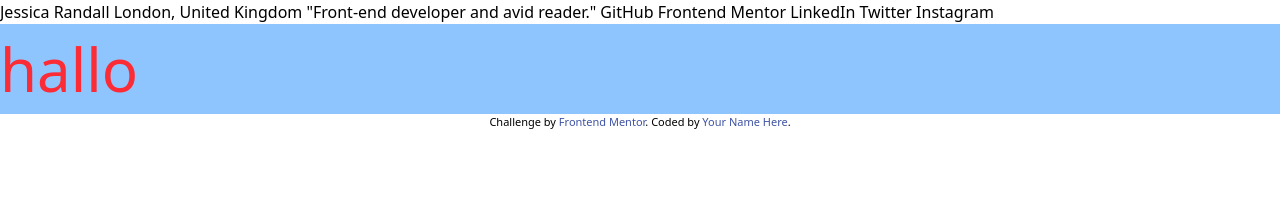
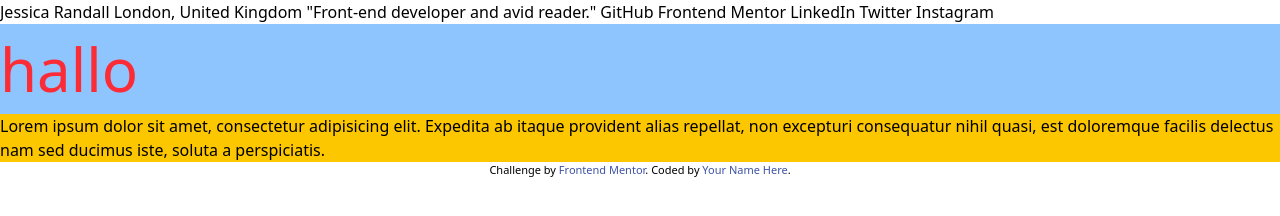
Before and after one commit to syarifasyh1736/social-links-profile, a website: page index.html in a window 1280 px wide. Drawn offline with Linux system fonts and the light colour scheme.

Commit message:
second commit

```diff
--- a/index.html
+++ b/index.html
@@ -23,6 +23,9 @@
   <body>
     Jessica Randall London, United Kingdom "Front-end developer and avid reader." GitHub Frontend Mentor LinkedIn Twitter Instagram
     <p class="text-red-500 text-[60px] bg-blue-300">hallo</p>
+    <div class="bg-yellow-400 text-bold">
+      Lorem ipsum dolor sit amet, consectetur adipisicing elit. Expedita ab itaque provident alias repellat, non excepturi consequatur nihil quasi, est doloremque facilis delectus nam sed ducimus iste, soluta a perspiciatis.
+    </div>
     <div class="attribution">Challenge by <a href="https://www.frontendmentor.io?ref=challenge" target="_blank">Frontend Mentor</a>. Coded by <a href="#">Your Name Here</a>.</div>
   </body>
 </html>
```
Also changed, not shown: src/output.css.
